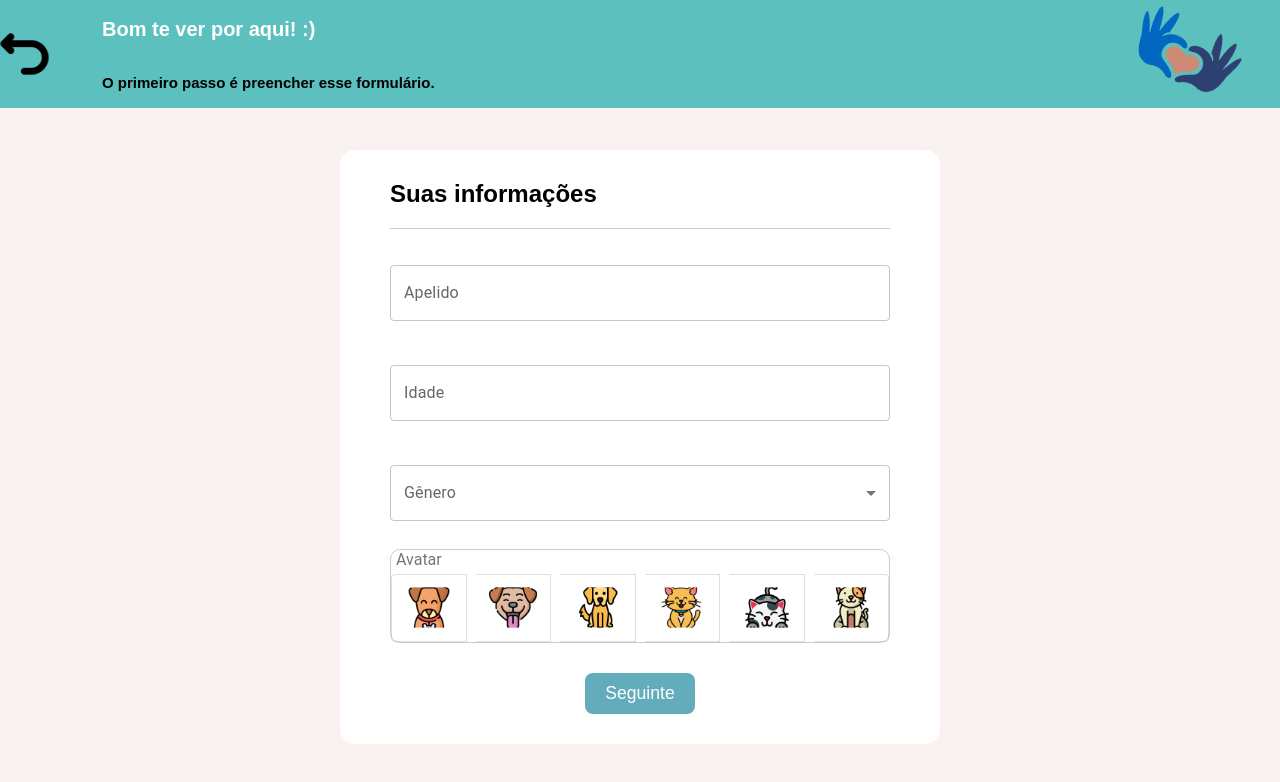
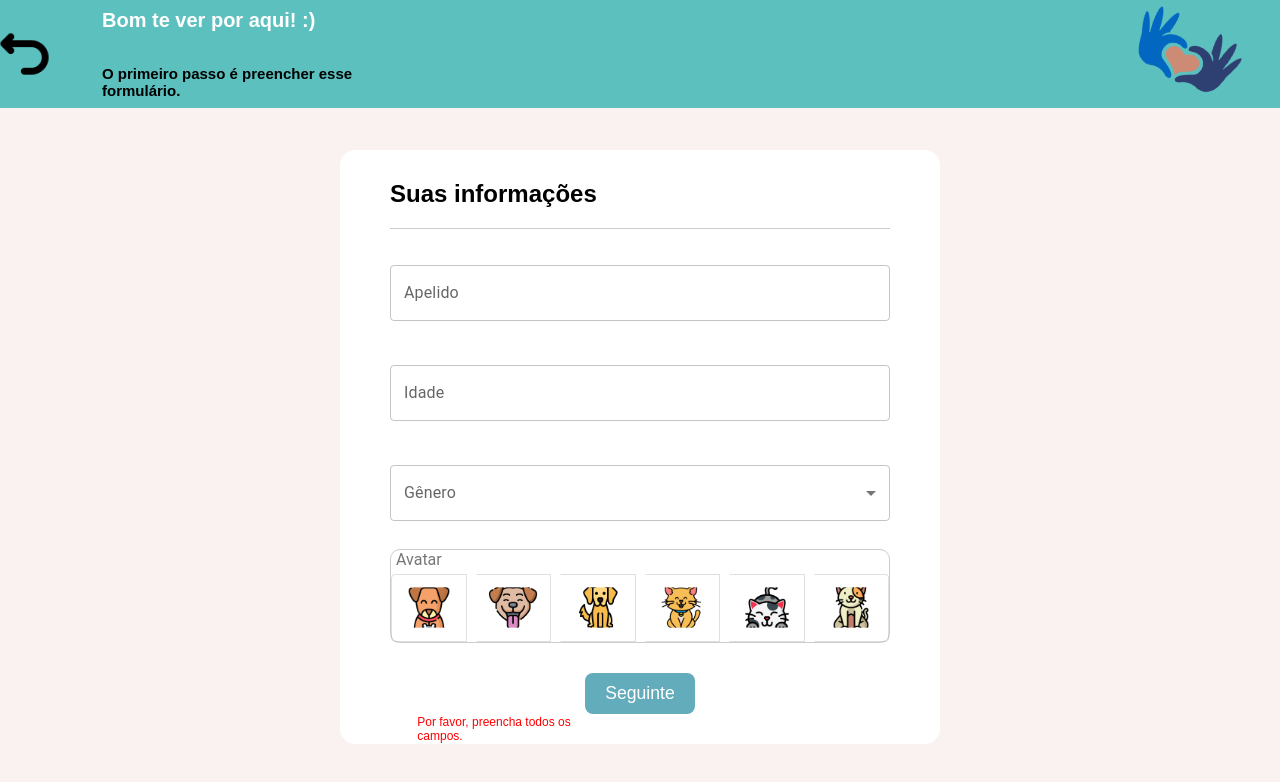
Before and after one commit to anaccdg/HelpMindFront, a React (Create React App) app: page /form in a window 1280 px wide. Shown: the top 782 px of the page. Built offline with nearby package versions, Linux system fonts and the light colour scheme.

Commit message:
Ajuste tela form
validação que nn permite avançar sem preencher todos os campos

```diff
--- a/src/pages/Form/form.css
+++ b/src/pages/Form/form.css
@@ -163,3 +163,15 @@ html, body {
 .button_form-navegation:hover {
   transform: scale(1.05);
 }
+
+.error-message {
+  color: red;
+  font-size: 12px;
+  margin-top: 1350px;
+  margin-right: 640px;
+}
+
+
+.error-message.hidden {
+  display: none;
+}
--- a/src/pages/Form/form.js
+++ b/src/pages/Form/form.js
@@ -57,6 +57,10 @@ function Form() {
         setGenero(event.target.value);
     };
 
+    const isFormValid = apelido && idade && genero && avatar;
+
+    const errorMessage = 'Por favor, preencha todos os campos.';
+
     return (
         <div>
             <div className="header">
@@ -68,6 +72,11 @@ function Form() {
                         <h2 className="subtitle">O primeiro passo é preencher esse formulário.</h2>
                     </div>
                     <div className="img_logo"></div>
+                    {!isFormValid && (
+                        <div className="error-message">
+                        {errorMessage}
+                        </div>
+                    )}
                 </div>
             </div>
             <div className="form-container">
@@ -141,13 +150,13 @@ function Form() {
                     </div>
                     <div className="button-container">
                         <Link
-                        className="button_form-navegation"
-                        to={{
+                            to={isFormValid ? {
                             pathname: "/Questionario",
                             search: `?apelido=${apelido}&avatar=${avatar}`,
-                        }}
+                            } : '#'}
+                            className={`button_form-navegation ${isFormValid ? '' : 'disabled'}`}
                         >
-                        Seguinte
+                            Seguinte
                         </Link>
                     </div>
                 </div>
```
